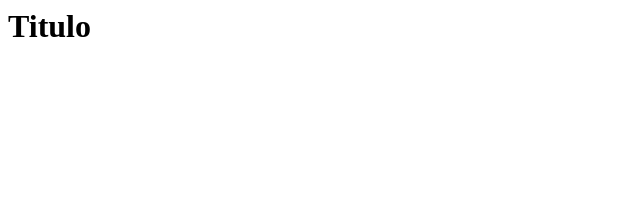
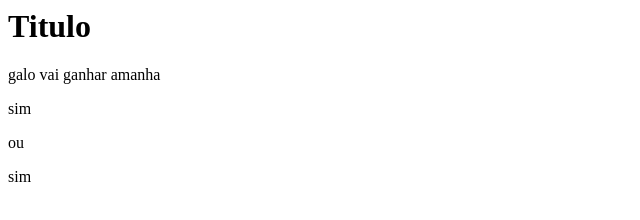
Before and after one commit to PedroLucas008/PedroLucas008.github.io, a plain HTML site: page index.html in a window 1280 px wide. Shown: the whole page, without its empty margins (0-640 px from the left). Drawn offline with Linux system fonts and the light colour scheme.

Commit message:
Update index.html

```diff
--- a/index.html
+++ b/index.html
@@ -1 +1,5 @@
 <h1>Titulo</h1>
+<p>galo vai ganhar amanha</p>
+<butom>sim</butom>
+<p>ou</p>
+<butom>sim</butom>
```
